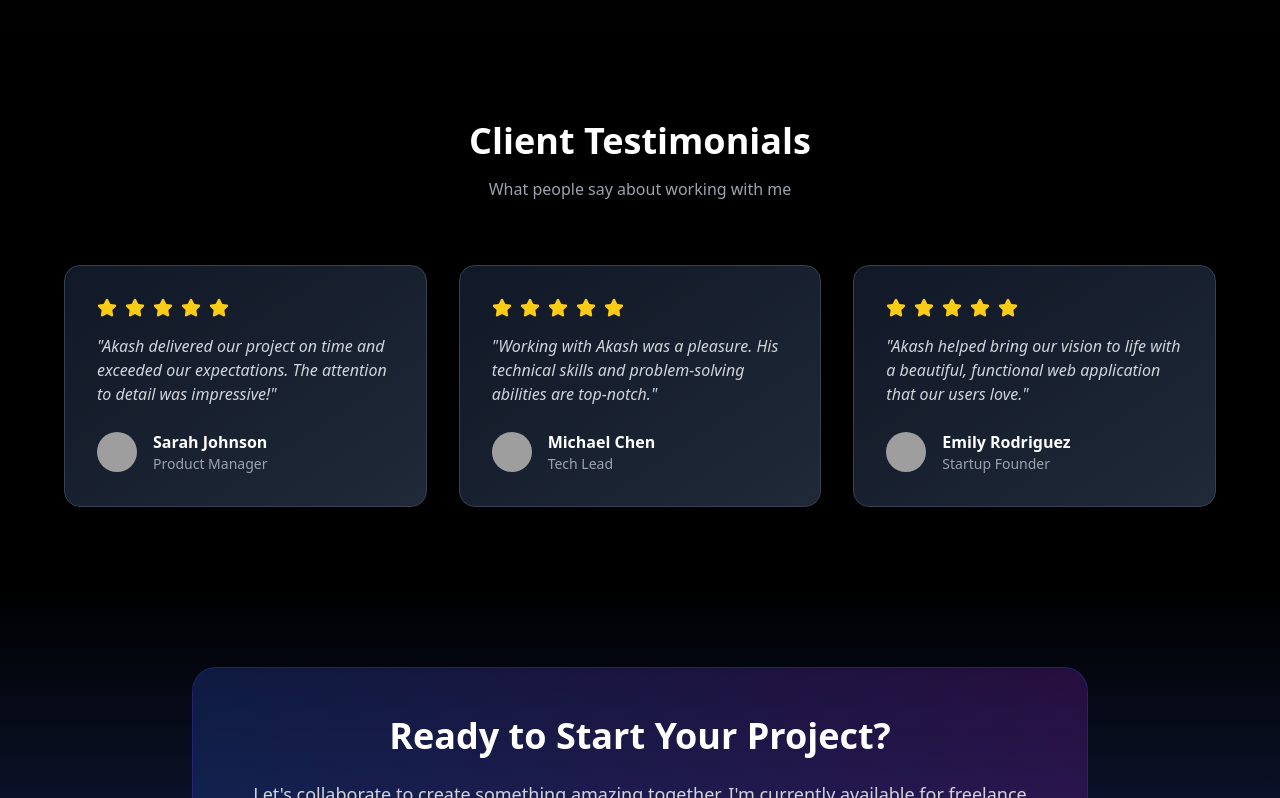
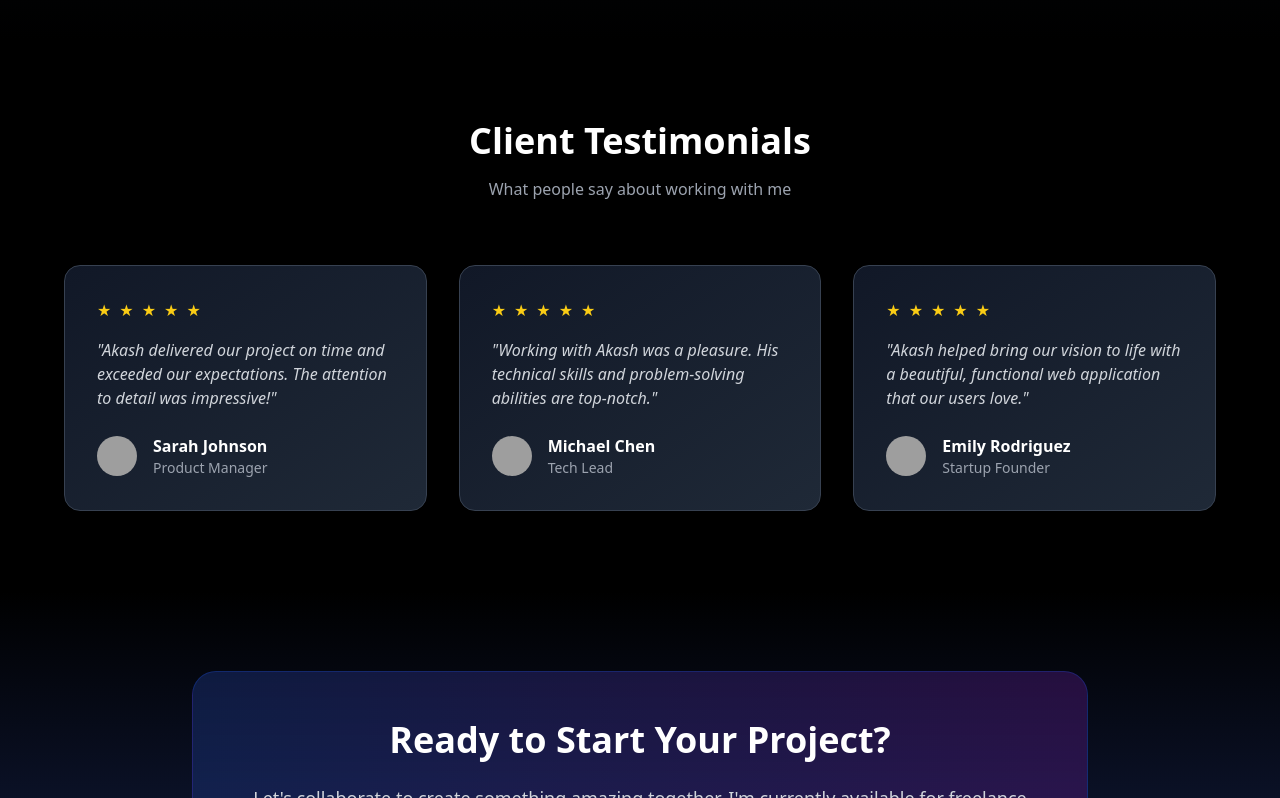
Before and after one commit to akashbroo007/my-portfolio, a Next.js app: page / in a window 1280 px wide. Shown: the part 2781-3579 px from the top of the page. Built offline with nearby package versions, Linux system fonts and the light colour scheme; grey boxes are pictures that could not be loaded.

Commit message:
Fix: Resolve runtime errors by simplifying layout structure

```diff
--- a/src/app/about/page.tsx
+++ b/src/app/about/page.tsx
@@ -1,17 +1,11 @@
-import { NavBar } from "@/components/nav-bar";
 import { About } from "@/components/sections/about";
 import { Journey } from "@/components/sections/journey";
-import { Footer } from "@/components/sections/footer";
 
 export default function AboutPage() {
   return (
-    <div className="flex flex-col min-h-screen bg-black">
-      <NavBar />
-      <main className="flex-grow">
-        <About />
-        <Journey />
-      </main>
-      <Footer />
-    </div>
+    <>
+      <About />
+      <Journey />
+    </>
   );
 }
--- a/src/app/client-layout.tsx
+++ b/src/app/client-layout.tsx
@@ -2,38 +2,21 @@
 
 import { useState, useEffect } from "react"
 import { NavBar } from "@/components/nav-bar"
-import LoadingScreen from "@/components/LoadingScreen"
 
 export default function ClientLayout({
   children,
 }: {
   children: React.ReactNode
 }) {
-  const [isLoading, setIsLoading] = useState(true);
-
   useEffect(() => {
-    // Simulate any initial loading you might need
-    const timer = setTimeout(() => {
-      setIsLoading(false);
-    }, 3000); // Adjust this time as needed
-
     // Force dark mode
     document.documentElement.classList.add('dark');
     document.body.style.backgroundColor = '#000';
-
-    return () => clearTimeout(timer);
   }, []);
 
   return (
     <div className="bg-black text-white">
-      <LoadingScreen
-        isLoading={isLoading}
-        onLoadingComplete={() => setIsLoading(false)}
-      />
-      <div className={isLoading ? 'opacity-0' : 'opacity-100 transition-opacity duration-500 bg-black'}>
-        <NavBar />
-        {children}
-      </div>
+      {children}
     </div>
   );
 }
--- a/src/app/contact/page.tsx
+++ b/src/app/contact/page.tsx
@@ -1,15 +1,9 @@
-import { NavBar } from "@/components/nav-bar";
 import { Contact } from "@/components/sections/contact";
-import { Footer } from "@/components/sections/footer";
 
 export default function ContactPage() {
   return (
-    <div className="flex flex-col min-h-screen bg-black">
-      <NavBar />
-      <main className="flex-grow">
-        <Contact />
-      </main>
-      <Footer />
-    </div>
+    <>
+      <Contact />
+    </>
   );
 }
--- a/src/app/layout.tsx
+++ b/src/app/layout.tsx
@@ -2,6 +2,8 @@ import type { Metadata, Viewport } from "next"
 import { Geist, Geist_Mono } from "next/font/google"
 import "./globals.css"
 import ClientLayout from "./client-layout"
+import { NavBar } from "@/components/nav-bar"
+import { Footer } from "@/components/sections/footer"
 
 const geistSans = Geist({
   variable: "--font-geist-sans",
@@ -16,6 +18,9 @@ const geistMono = Geist_Mono({
 export const metadata: Metadata = {
   title: "Akash Prabhakaran | Full Stack Developer",
   description: "Full Stack Developer Portfolio showcasing projects and technical skills",
+  icons: {
+    icon: '/favicon.ico'
+  }
 }
 
 export const viewport: Viewport = {
@@ -30,7 +35,15 @@ export default function RootLayout({
   return (
     <html lang="en" className="dark">
       <body className={`${geistSans.variable} ${geistMono.variable} bg-black text-white`}>
-        <ClientLayout>{children}</ClientLayout>
+        <ClientLayout>
+          <div className="flex flex-col min-h-screen">
+            <NavBar />
+            <main className="flex-grow">
+              {children}
+            </main>
+            <Footer />
+          </div>
+        </ClientLayout>
       </body>
     </html>
   );
--- a/src/app/page.tsx
+++ b/src/app/page.tsx
@@ -1,7 +1,6 @@
 import { Button } from "@/components/ui/button"
 import { Avatar, AvatarFallback, AvatarImage } from "@/components/ui/avatar"
 import { ArrowRight, Star, Code, Users, Clock, Zap, Briefcase, MessageSquare } from "lucide-react"
-import { Footer } from '@/components/sections/footer'
 import { ProjectButton } from "@/components/project-button"
 import { TechStackItem } from "@/components/tech-stack-item"
 import Link from "next/link"
@@ -129,8 +128,7 @@ export default function Home() {
   ]
 
   return (
-    <div className="flex flex-col min-h-screen overflow-hidden bg-black">
-      <main className="flex-grow relative">
+    <div className="flex flex-col overflow-hidden bg-black">
       {/* Hero Section */}
       <div
         className="relative w-full min-h-screen flex flex-col items-center justify-center px-4 py-8 pt-20"
@@ -289,12 +287,10 @@ export default function Home() {
                 key={index}
                 className="bg-gradient-to-br from-gray-900 to-gray-800 p-8 rounded-2xl border border-gray-700 hover:border-purple-500/30 transition-all duration-300"
               >
-                  <div className="flex items-center gap-2 mb-4 text-yellow-400">
-                    <Star className="w-5 h-5 fill-current" />
-                    <Star className="w-5 h-5 fill-current" />
-                    <Star className="w-5 h-5 fill-current" />
-                    <Star className="w-5 h-5 fill-current" />
-                    <Star className="w-5 h-5 fill-current" />
+                <div className="flex items-center gap-2 mb-4">
+                  {[1, 2, 3, 4, 5].map((_, i) => (
+                    <div key={i} className="text-yellow-400">★</div>
+                  ))}
                 </div>
                 <p className="text-gray-300 mb-6 italic">"{testimonial.text}"</p>
                 <div className="flex items-center gap-4">
@@ -336,9 +332,6 @@ export default function Home() {
           </div>
         </div>
       </section>
-      </main>
-
-      <Footer />
     </div>
   )
 }
--- a/src/app/projects/page.tsx
+++ b/src/app/projects/page.tsx
@@ -1,17 +1,11 @@
-import { NavBar } from "@/components/nav-bar";
 import { Projects } from "@/components/sections/projects";
 import { BentoGrid } from "@/components/sections/bento-grid";
-import { Footer } from "@/components/sections/footer";
 
 export default function ProjectsPage() {
   return (
-    <div className="flex flex-col min-h-screen bg-black">
-      <NavBar />
-      <main className="flex-grow">
-        <Projects />
-        <BentoGrid />
-      </main>
-      <Footer />
-    </div>
+    <>
+      <Projects />
+      <BentoGrid />
+    </>
   );
 }
--- a/src/pages/_document.tsx
+++ /dev/null
@@ -1,13 +0,0 @@
-import { Html, Head, Main, NextScript } from 'next/document'
-
-export default function Document() {
-  return (
-    <Html lang="en">
-      <Head />
-      <body>
-        <Main />
-        <NextScript />
-      </body>
-    </Html>
-  )
-}
```
Also changed, not shown: 1 other file (tests, documents, lock files or other folders). Lines whose indentation alone changed are shown as unchanged.
